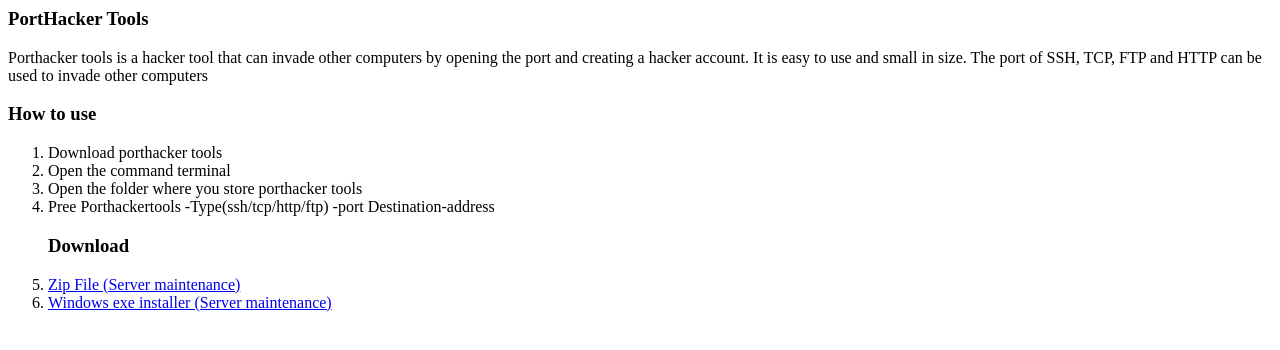
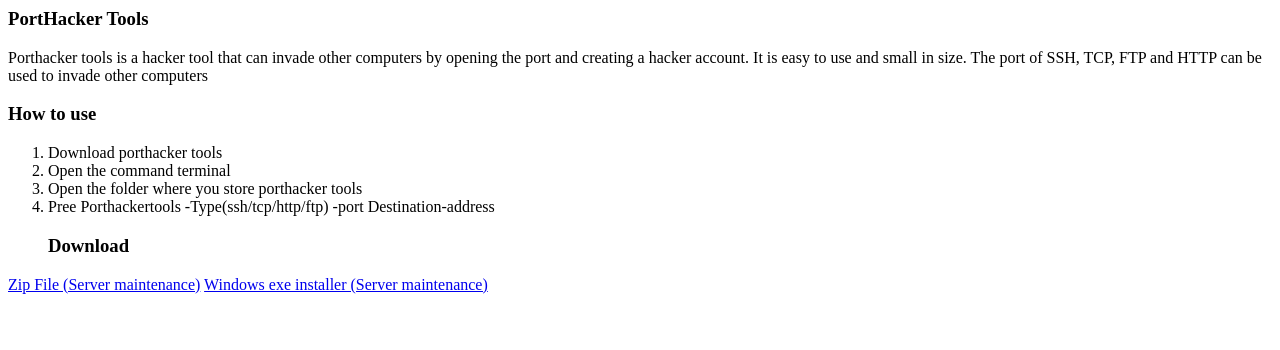
Before and after one commit to AKNoodles/porthacketools, a plain HTML site: page index.html in a window 1280 px wide. Drawn offline with Linux system fonts and the light colour scheme.

Commit message:
Update index.html

```diff
--- a/index.html
+++ b/index.html
@@ -1,12 +1,20 @@
 <h3>PortHacker Tools</h3>
+
 <p>Porthacker tools is a hacker tool that can invade other computers by opening the port and creating a hacker account. It is easy to use and small in size. The port of SSH, TCP, FTP and HTTP can be used to invade other computers</p>
+
 <h3>How to use</h3>
+
 <ol>
+
 <li>Download porthacker tools</li>
+
 <li>Open the command terminal</li>
+
 <li>Open the folder where you store porthacker tools</li>
+
 <li>Pree Porthackertools -Type(ssh/tcp/http/ftp) -port Destination-address<h3>Download</h3>
+
 </li>
-<li><a href="null">Zip File (Server maintenance)</a></li>
-<li><a href="null">Windows exe installer (Server maintenance)</a></li>
 </ol>
+<a href="null">Zip File (Server maintenance)</a></li>
+<a href="null">Windows exe installer (Server maintenance)</a></li>
```
